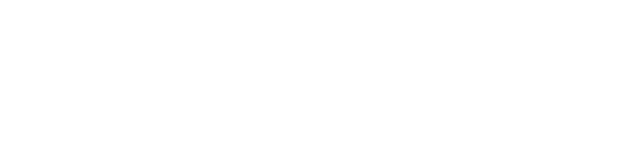
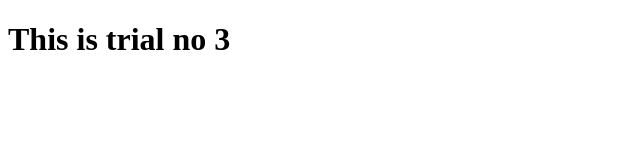
Before and after one commit to shailasharmin470/3rd-repo, a plain HTML site: page index.html in a window 1280 px wide. Shown: the whole page, without its empty margins (0-640 px from the left). Drawn offline with Linux system fonts and the light colour scheme.

Commit message:
new header

```diff
--- a/index.html
+++ b/index.html
@@ -7,6 +7,6 @@
     <title>this is third repo</title>
 </head>
 <body>
-
+    <h1>This is trial no 3</h1>
 </body>
 </html>
```
